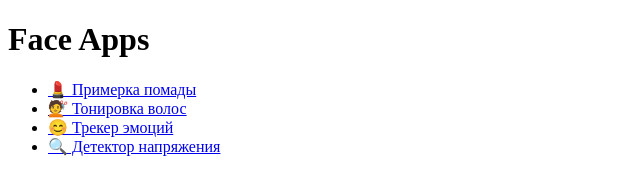
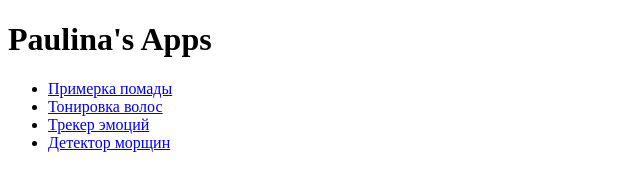
Before and after one commit to polipolinski/AI-Experiments, a plain HTML site: page index.html in a window 1280 px wide. Shown: the whole page, without its empty margins (0-640 px from the left). Drawn offline with Linux system fonts and the light colour scheme.

Commit message:
Update index.html

```diff
--- a/index.html
+++ b/index.html
@@ -2,12 +2,12 @@
 <html lang="ru">
 <head><meta charset="UTF-8"><title>Face Apps</title></head>
 <body>
-  <h1>Face Apps</h1>
+  <h1>Paulina's Apps</h1>
   <ul>
-    <li><a href="lipstick-tryon.html">💄 Примерка помады</a></li>
-    <li><a href="hair-tryon.html">💇 Тонировка волос</a></li>
-    <li><a href="emotion-tracker.html">😊 Трекер эмоций</a></li>
-    <li><a href="face_detector.html">🔍 Детектор напряжения</a></li>
+    <li><a href="lipstick-tryon.html">Примерка помады</a></li>
+    <li><a href="hair-tryon.html">Тонировка волос</a></li>
+    <li><a href="emotion-tracker.html">Трекер эмоций</a></li>
+    <li><a href="face_detector.html">Детектор морщин</a></li>
   </ul>
 </body>
 </html>
```
